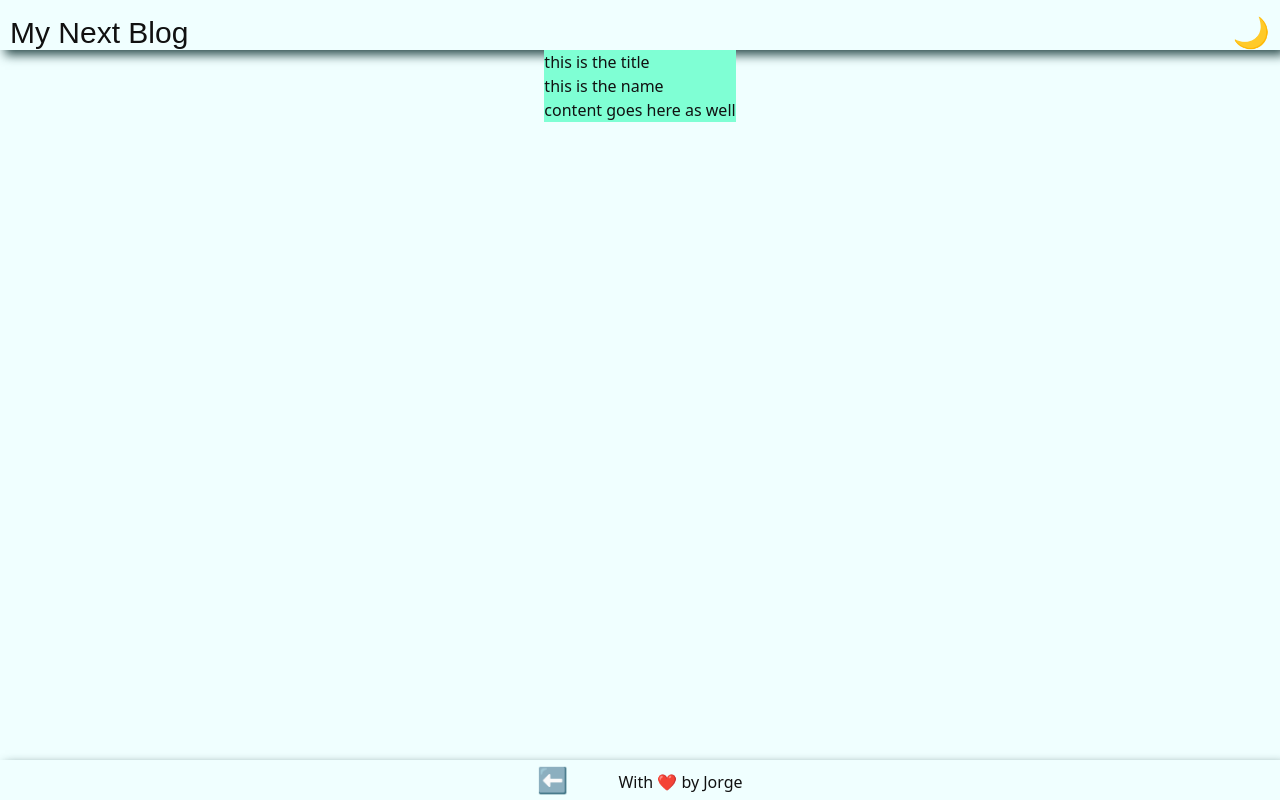
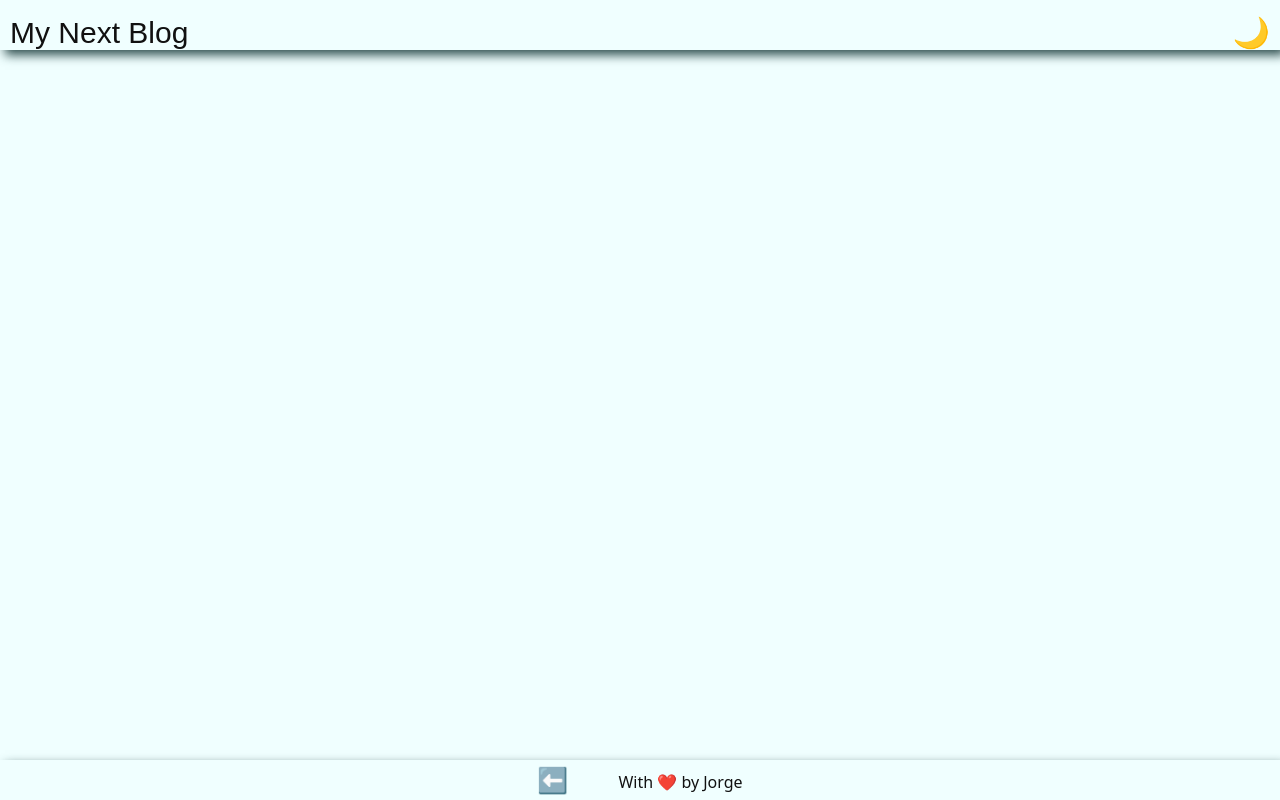
Before and after one commit to JGuzman87/MY-NEXT-BLOG, a Next.js app: page /blog in a window 1280 px wide. Built offline with nearby package versions, Linux system fonts and the light colour scheme.

Commit message:
stored and retrieve items from localStorage

```diff
--- a/src/app/blog/page.jsx
+++ b/src/app/blog/page.jsx
@@ -1,14 +1,16 @@
 "use client";
 import Post from '../../components/Post';
 
+import {useRouter, usePathname } from 'next/navigation';
 
 export default function Blog() {
+
+  const pathname = usePathname();
 return (
   <div>
-    <Post
-      title="this is the title"
-      name="this is the name"
-      content="content goes here as well"
+
+  <Post
+
     />
   </div>
 );
--- a/src/components/Form.jsx
+++ b/src/components/Form.jsx
@@ -7,41 +7,32 @@ import {useRouter} from 'next/navigation';
 const Form = () => {
 
   const router = useRouter();
-  const [userName, setUserName] = useState("");
-  const [title, setTitle] = useState("");
-  const [content, setContent] = useState("");
+  const [formData, setFormData] = useState({userName: '', title: '', content: ''})
   const [error, setError] = useState("");
 
   const handleInputChange = (e) => {
     const { target } = e;
     const inputName = target.name;
     const inputValue = target.value;
-    if (inputName === "userName") {
-      setUserName(inputValue);
-    } else if (inputName === "title") {
-      setTitle(inputValue);
-    } else if (inputName === "content") {
-      setContent(inputValue);
-    }
+   setFormData({...formData, [inputName]: inputValue})
 
   };
 
   const handleClick = (e) => {
     e.preventDefault();
 
-    if (userName === "") {
+    if (formData.userName === "") {
       return setError("Pleaase enter a Username");
-    } else if (title === "") {
+    } else if (formData.title === "") {
       return setError("Pleaase enter a Title");
-    } else if (content === "") {
+    } else if (formData.content === "") {
       return setError("Please add Content");
     } else {
       setError("");
     }
+    localStorage.setItem('PostData', JSON.stringify(formData));
 
-    setUserName("");
-    setTitle("");
-    setContent("");
+    setFormData({userName: '', title: '', content: ''})
     router.push('/blog')
 
   };
@@ -55,7 +46,7 @@ const Form = () => {
         Username:
       </label>
       <input
-        value={userName}
+        value={formData.userName}
         className="user-name"
         name="userName"
         type="text"
@@ -69,7 +60,7 @@ const Form = () => {
         Title:
       </label>
       <input
-        value={title}
+        value={formData.title}
         className="title"
         name="title"
         type="text"
@@ -83,7 +74,7 @@ const Form = () => {
         Content:
       </label>
       <textarea
-        value={content}
+        value={formData.content}
         className="content"
         name="content"
         type="textarea"
--- a/src/components/Post.jsx
+++ b/src/components/Post.jsx
@@ -1,18 +1,33 @@
 "use client";
-
+import {useState, useEffect} from 'react';
 import './Post.css'
 
-const Post = (props) => {
+const Post = () => {
 
+    const [postData, setPostData] = useState('');
     // const [post, setPost] = useState({name: '', title: '', content: ''})
+    const formData = JSON.parse(localStorage.getItem('PostData'));
 
+    useEffect(() => {
+          if (formData) {
+            setPostData(formData);
+          }
+
+
+    }, [])
+
+    if (!formData) {
+            <p>No form Data available</p>
+    }
+  console.log(postData.userName)
 return (
-        <div className="blog-post">
-            <h1>{props.title}</h1>
-            <p>{props.name}</p>
-            <p>{props.content}</p>
-        </div>
-)
+  <div className="blog-post">
+    <p>{postData.title}</p>
+    <p>{postData.userName}</p>
+    <p>{postData.content}</p>
+    <></>
+  </div>
+);
 }
 
 export default Post;
```
